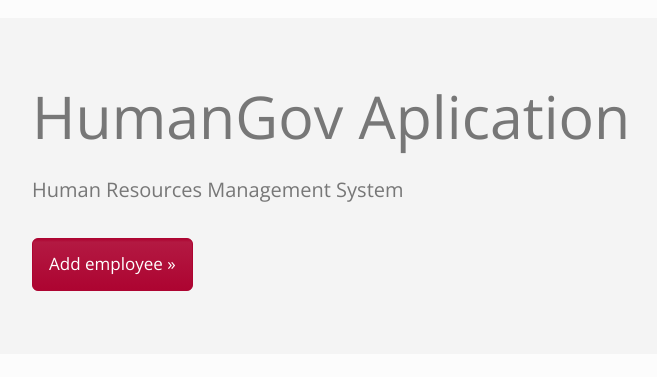
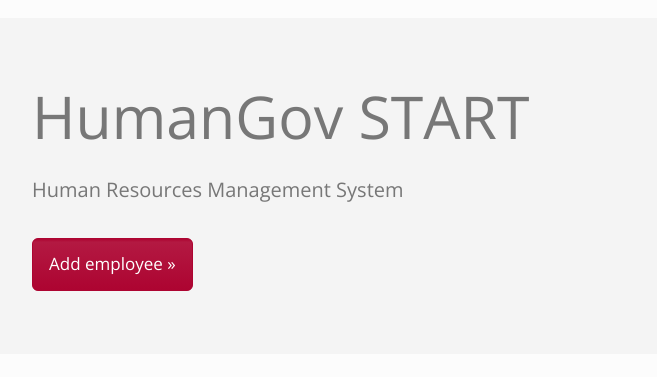
Before and after one commit to oeternojc/TheCloudBootCamp, a Flask app: page / in a window 1280 px wide. Shown: the part 43-420 px from the top of the page, without its empty margins (113-770 px from the left). Run offline with Flask 2, Linux system fonts and the light colour scheme; parts of the project's set-up code (start-up, migrations or seed data) failed here and were passed over; some libraries are stand-ins or nearby versions.

Commit message:
Rebuld start point

```diff
--- a/DevOps_2.0/M5/human-gov-application/src/templates/web/home.html
+++ b/DevOps_2.0/M5/human-gov-application/src/templates/web/home.html
@@ -7,7 +7,7 @@
   <!-- Main jumbotron for a primary marketing message or call to action -->
   <div class="jumbotron">
     <div class="container">
-      <h1 class="display-5">HumanGov Aplication</h1>
+      <h1 class="display-5">HumanGov START</h1>
       <br>
       {% if US_STATE %}
       <p>Human Resources Management System - State of {{US_STATE}} </b></p>
```
